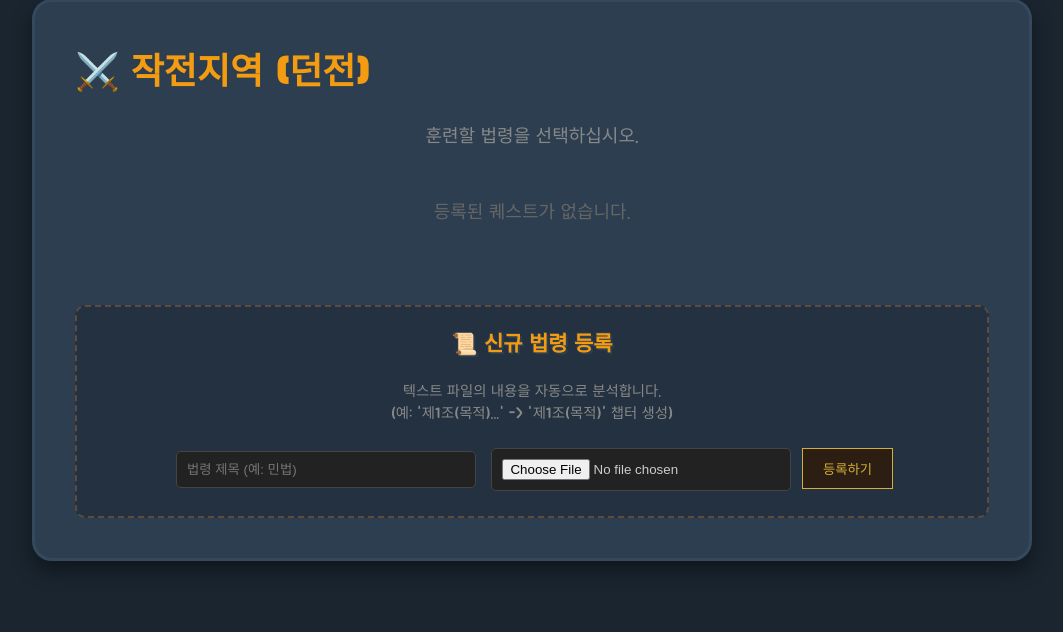
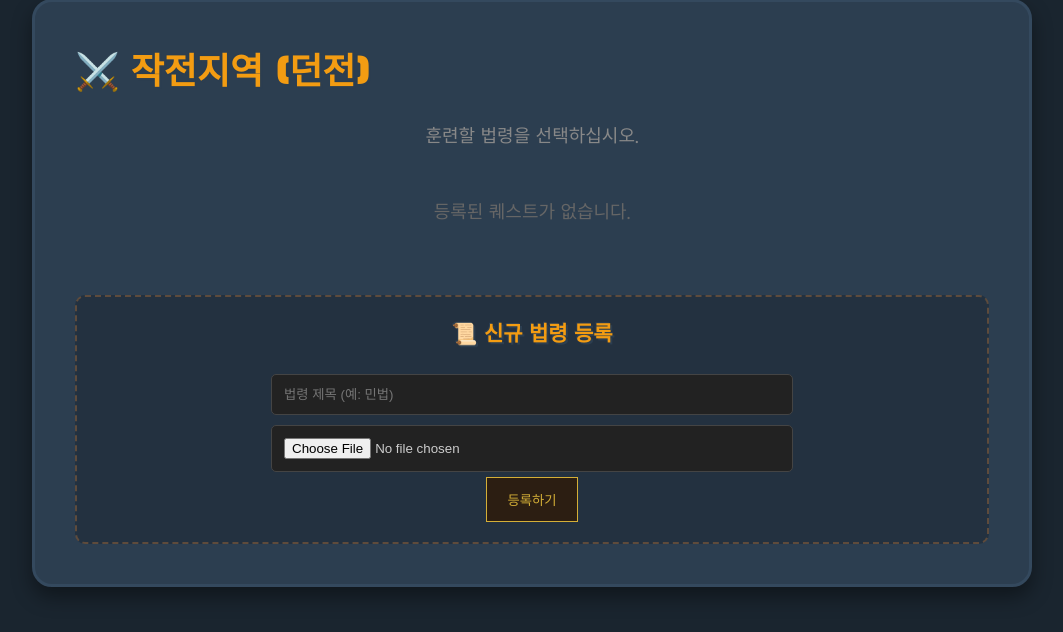
Before and after one commit to pky060921-debug/law, a Flask app: page /dungeon in a window 1280 px wide. Shown: the part 115-747 px from the top of the page, without its empty margins (108-1171 px from the left). Run offline with Flask 3, Linux system fonts and the light colour scheme; the visitor is signed in with stand-in values (Sample User, id 1).

Commit message:
Update dungeon.html

```diff
--- a/templates/dungeon.html
+++ b/templates/dungeon.html
@@ -4,56 +4,61 @@
 <style>
     * { box-sizing: border-box; }
 
+    /* 업로드 박스 */
     .upload-box {
         border: 2px dashed #5e4b3c;
         background: rgba(0,0,0,0.2);
         padding: 20px;
         border-radius: 10px;
-        margin-top: 50px;
+        margin-top: 40px;
         text-align: center;
         width: 100%;
-        overflow: hidden;
     }
     .upload-input {
-        background: #222; border: 1px solid #444; color: #ccc; padding: 10px;
-        border-radius: 5px; margin: 5px; width: 90%; max-width: 300px;
+        background: #222; border: 1px solid #444; color: #ccc;
+        padding: 12px; border-radius: 5px; margin: 5px;
+        width: 60%; /* PC */
     }
     .btn-upload {
         background: #2c1e12; color: #d4af37; border: 1px solid #d4af37;
-        padding: 10px 20px; cursor: pointer; font-family: 'Cinzel Decorative'; margin-top: 10px;
+        padding: 12px 20px; cursor: pointer; font-family: 'Cinzel Decorative';
     }
-    .btn-upload:hover { background: #d4af37; color: #000; }
 
+    /* 퀘스트 목록 */
     .quest-group-btn {
-        width: 100%; text-align: left;
+        width: 100%;
         background: linear-gradient(to right, #1a0f2e, #2c1e12);
         color: #d4af37; padding: 15px; margin-top: 15px;
         border: 1px solid #5e4b3c; border-radius: 8px;
         font-family: 'Cinzel Decorative'; font-size: 1.2rem;
-        cursor: pointer; transition: 0.3s;
-        display: flex; justify-content: space-between; align-items: center;
+        cursor: pointer; display: flex; justify-content: space-between; align-items: center;
+        flex-wrap: wrap; /* 내용 많으면 줄바꿈 */
     }
-    .quest-group-btn:hover { box-shadow: 0 0 15px rgba(212, 175, 55, 0.3); border-color: #d4af37; }
+    .quest-group-btn:active { transform: scale(0.98); }
 
-    /* 삭제 버튼 스타일 */
     .btn-delete {
         background: #c0392b; color: white; border: none;
-        padding: 5px 10px; border-radius: 5px; font-size: 0.9rem; margin-left: 10px;
-        cursor: pointer; z-index: 10;
+        padding: 8px 12px; border-radius: 5px; font-size: 0.9rem; margin-left: 10px;
+        cursor: pointer;
     }
-    .btn-delete:hover { background: #e74c3c; }
 
     .chapter-list {
-        display: none; background: rgba(0,0,0,0.5); border: 1px solid #444;
-        border-top: none; padding: 10px; margin-bottom: 20px; border-radius: 0 0 8px 8px; width: 100%;
+        display: none; background: rgba(0,0,0,0.3); border: 1px solid #444; border-top: none;
+        padding: 5px; margin-bottom: 20px; border-radius: 0 0 8px 8px;
     }
+    .chapter-item {
+        width: 100%; text-align: left; background: transparent; color: #aaa;
+        border: none; padding: 15px; border-bottom: 1px solid #333; cursor: pointer;
+        font-size: 1rem;
+    }
+    .chapter-item:active { background: rgba(255,255,255,0.1); }
 
-    .chapter-item {
-        display: block; width: 100%; text-align: left; background: transparent;
-        color: #aaa; border: none; padding: 12px; border-bottom: 1px solid #333;
-        cursor: pointer; transition: 0.2s; font-family: 'Spectral'; font-size: 1rem;
+    /* 📱 모바일 최적화 */
+    @media (max-width: 768px) {
+        .upload-input { width: 100%; margin-bottom: 10px; }
+        .btn-upload { width: 100%; }
+        .quest-group-btn { font-size: 1rem; padding: 12px; }
     }
-    .chapter-item:hover { color: #fff; background: rgba(212, 175, 55, 0.1); padding-left: 20px; }
 </style>
 
 <h1>⚔️ 작전지역 (던전)</h1>
@@ -63,11 +68,7 @@
 
 <div class="upload-box">
     <h3 style="margin-top:0;">📜 신규 법령 등록</h3>
-    <p style="font-size: 0.9rem; color: #888;">
-        텍스트 파일의 내용을 자동으로 분석합니다.<br>
-        (예: '제1조(목적)...' -> '제1조(목적)' 챕터 생성)
-    </p>
-    <form method="POST" enctype="multipart/form-data">
+    <form method="POST" enctype="multipart/form-data" style="display:flex; flex-direction:column; align-items:center;">
         <input type="text" class="upload-input" name="new_q_name" placeholder="법령 제목 (예: 민법)" required>
         <input type="file" class="upload-input" name="new_q_file" accept=".txt" required>
         <button type="submit" class="btn-upload">등록하기</button>
@@ -83,9 +84,7 @@
         let parts = q.quest_name.split('-');
         let title = parts[0];
         let subTitle = q.quest_name;
-        if (parts.length > 1) {
-            subTitle = q.quest_name.substring(title.length + 1);
-        }
+        if (parts.length > 1) { subTitle = q.quest_name.substring(title.length + 1); }
         if (!groups[title]) { groups[title] = []; }
         groups[title].push({ fullName: q.quest_name, displayName: subTitle });
     });
@@ -95,33 +94,23 @@
     }
 
     for (const [title, chapters] of Object.entries(groups)) {
-        // 그룹 버튼 컨테이너
         const groupBtn = document.createElement('div');
         groupBtn.className = 'quest-group-btn';
 
-        // 제목 텍스트
         const titleSpan = document.createElement('span');
-        titleSpan.innerHTML = `📂 ${title} <span style="font-size:0.7em; color:#888;">(${chapters.length}개)</span>`;
+        titleSpan.innerHTML = `📂 ${title} <span style="font-size:0.8em; color:#888;">(${chapters.length})</span>`;
 
-        // 삭제 폼 및 버튼 (이벤트 버블링 방지)
         const deleteForm = document.createElement('form');
         deleteForm.method = 'POST';
         deleteForm.style.margin = '0';
         deleteForm.onsubmit = (e) => {
-            if(!confirm(`정말로 '${title}' 법령을 모두 삭제하시겠습니까?\n복구할 수 없습니다.`)) {
-                e.preventDefault();
-            }
+            if(!confirm(`'${title}' 법령을 삭제하시겠습니까?\n(복구 불가)`)) e.preventDefault();
         };
-
         const deleteInput = document.createElement('input');
-        deleteInput.type = 'hidden';
-        deleteInput.name = 'delete_group';
-        deleteInput.value = title;
-
+        deleteInput.type = 'hidden'; deleteInput.name = 'delete_group'; deleteInput.value = title;
         const deleteBtn = document.createElement('button');
-        deleteBtn.className = 'btn-delete';
-        deleteBtn.innerHTML = '🗑️ 삭제';
-        deleteBtn.onclick = (e) => { e.stopPropagation(); }; // 버튼 눌렀을때 목록 안 열리게
+        deleteBtn.className = 'btn-delete'; deleteBtn.innerHTML = '🗑️';
+        deleteBtn.onclick = (e) => { e.stopPropagation(); };
 
         deleteForm.appendChild(deleteInput);
         deleteForm.appendChild(deleteBtn);
@@ -137,21 +126,15 @@
             form.method = 'POST';
 
             const input = document.createElement('input');
-            input.type = 'hidden';
-            input.name = 'quest_select';
-            input.value = chap.fullName;
-
+            input.type = 'hidden'; input.name = 'quest_select'; input.value = chap.fullName;
             const btn = document.createElement('button');
-            btn.className = 'chapter-item';
-            btn.type = 'submit';
+            btn.className = 'chapter-item'; btn.type = 'submit';
 
             let viewName = chap.displayName;
             if (/^\d+$/.test(viewName)) { viewName = `제 ${viewName} 조`; }
             btn.innerText = `📄 ${viewName}`;
 
-            form.appendChild(input);
-            form.appendChild(btn);
-            listDiv.appendChild(form);
+            form.appendChild(input); form.appendChild(btn); listDiv.appendChild(form);
         });
 
         groupBtn.onclick = () => {
```
